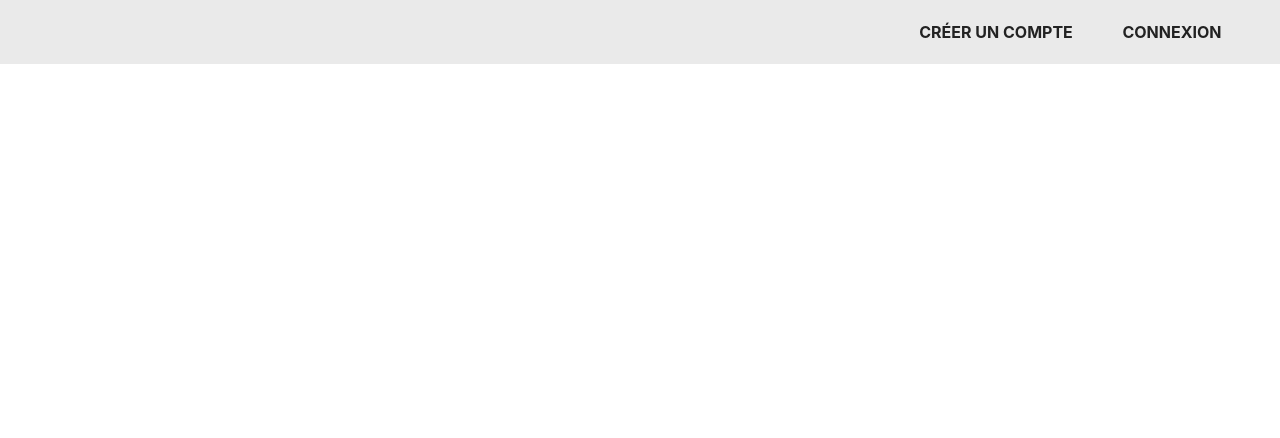
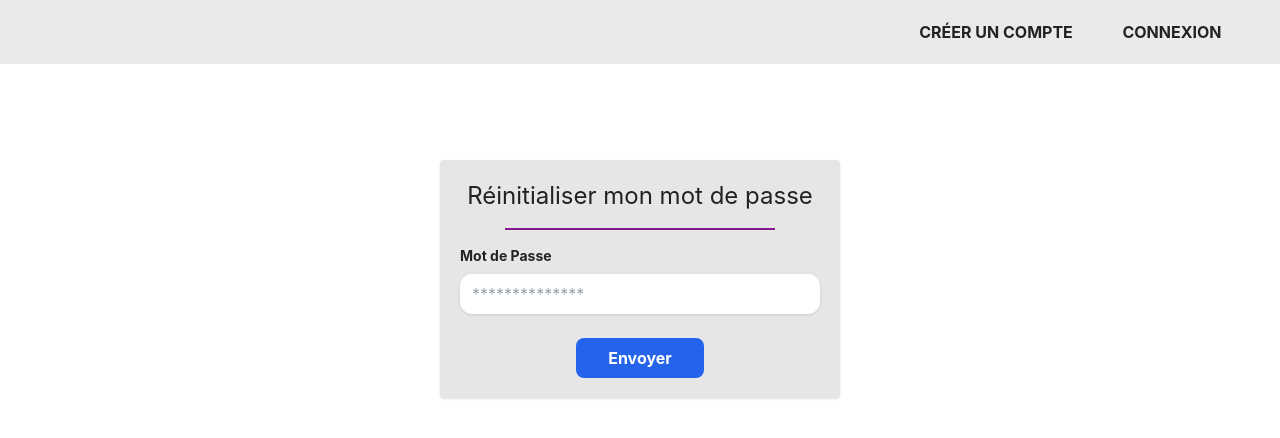
Before and after one commit to toussaint2v/cybersec-project-frontend, a Vue app: page /reset-password in a window 1280 px wide. Shown: the top 438 px of the page. Built offline with nearby package versions, Linux system fonts and the light colour scheme.

Commit message:
Ajout de la fonctionnalité de réinitialisation le mot de passe

```diff
--- a/src/router/index.js
+++ b/src/router/index.js
@@ -5,6 +5,8 @@ import LoginView from "@/views/auth/LoginView";
 import EditProfileView from "@/views/profile/EditProfileView";
 import MenuProfileView from "@/views/profile/MenuProfileView";
 import FriendView from "@/views/friend/FriendView";
+import SendEmailView from "@/views/auth/password/SendEmailView";
+import ResetPasswordView from "@/views/auth/password/ResetPasswordView";
 
 const routes = [
   {
@@ -47,6 +49,18 @@ const routes = [
     name: 'friend',
     component: FriendView,
     meta: { requiresAuth: true },
+  },
+  {
+    path: '/reset-password/email/send',
+    name: 'sendEmail',
+    component: SendEmailView,
+    meta: { requiresGuest: true },
+  },
+  {
+    path: '/reset-password',
+    name: 'resetPassword',
+    component: ResetPasswordView,
+    meta: { requiresGuest: true },
   }
 ]
 
--- a/src/views/auth/LoginView.vue
+++ b/src/views/auth/LoginView.vue
@@ -23,6 +23,10 @@
         <ButtonLoading class="mx-auto" :loading="state.loading"
                        value="Connexion"/>
       </div>
+      <div class="flex justify-end mt-4">
+        <router-link class="text-purple-700 hover:text-purple-900" to="/reset-password/email/send">Reinitialiser mot de passe</router-link>
+      </div>
+
       <div class="border my-3"></div>
       <div class="text-center">
         <router-link to="/profile/create" class="bt-simple bg-gray-100 hover:bg-gray-400 text-black " type="button">
--- /dev/null
+++ b/src/views/auth/password/ResetPasswordView.vue
@@ -0,0 +1,67 @@
+<template>
+<div>
+  <div class="pt-16 px-2 flex justify-center">
+    <form @submit.prevent="resetPassword" class="card-simple w-full sm:w-1/2 md:w-2/5 lg:w-[400px]">
+      <h1 class="bold text-center text-2xl">Réinitialiser mon mot de passe</h1>
+      <div class="border w-3/4 mx-auto my-4 border-fuchsia-800"></div>
+      <ErrorComponent v-if="state.error" :error="state.error"/>
+
+      <div class="mb-6">
+        <label class="block text-sm font-bold mb-2" for="password">
+          Mot de Passe
+        </label>
+        <input v-model="form.password" class="input-card" id="password" type="password"
+               placeholder="**************">
+      </div>
+      <div class="">
+        <ButtonLoading class="mx-auto" :loading="state.loading" value="Envoyer"/>
+      </div>
+    </form>
+  </div>
+</div>
+</template>
+
+<script>
+import ErrorComponent from "@/components/alert/ErrorComponent";
+import axios from "@/api/axios";
+import ButtonLoading from "@/components/form/ButtonLoading";
+import router from "@/router";
+export default {
+  name: "ResetPasswordView",
+  components: {ButtonLoading, ErrorComponent},
+  data() {
+    return {
+      form: {
+        email: '',
+        password_token: '',
+        password: ''
+      },
+      state: {
+        error: null,
+        success: false,
+        loading: false
+      },
+    }
+  },
+  methods: {
+    async resetPassword() {
+      this.state.loading = true;
+      this.form.email = this.$route.query.email
+      this.form.password_token = this.$route.query.password_token
+      await axios.post('api/reset-password/store', this.form).then((res) => {
+        if (res.data === 'OK'){
+          router.push('/login');
+        }
+      }).catch((err) => {
+        this.state.error = err.response.data
+      }).finally(() => {
+        this.state.loading = false;
+      });
+    }
+  }
+}
+</script>
+
+<style scoped>
+
+</style>
--- /dev/null
+++ b/src/views/auth/password/SendEmailView.vue
@@ -0,0 +1,61 @@
+<template>
+<div>
+  <div class="pt-16 px-2 flex justify-center">
+    <form @submit.prevent="sendEmail" class="card-simple w-full sm:w-1/2 md:w-2/5 lg:w-[400px]">
+    <h1 class="bold text-center text-2xl">Réinitialiser mon mot de passe</h1>
+    <div class="border w-3/4 mx-auto my-4 border-fuchsia-800"></div>
+    <ErrorComponent v-if="state.error" :error="state.error"/>
+
+    <div class="mb-4">
+      <label class="block text-sm font-bold mb-2" for="email">
+        Email
+      </label>
+      <input v-model="form.email" class="input-card" id="email" type="email">
+    </div>
+
+    <div class="">
+      <ButtonLoading class="mx-auto" :loading="state.loading" value="Envoyer"/>
+    </div>
+  </form>
+  </div>
+</div>
+</template>
+
+<script>
+import axios from "@/api/axios";
+import ButtonLoading from "@/components/form/ButtonLoading";
+import ErrorComponent from "@/components/alert/ErrorComponent";
+
+export default {
+  name: "SendEmailView",
+  components: {ErrorComponent, ButtonLoading},
+  data() {
+    return {
+      form: {
+        email: ''
+      },
+      state: {
+        error: null,
+        success: false,
+        loading: false
+      },
+    }
+  },
+  methods: {
+    async sendEmail() {
+      this.state.loading = true;
+      await axios.post('api/reset-password/sendEmail', this.form).then((res) => {
+        console.log(res.data)
+      }).catch((err) => {
+        this.state.error = err.response.data
+      }).finally(() => {
+        this.state.loading = false;
+      });
+    }
+  }
+}
+</script>
+
+<style scoped>
+
+</style>
```
